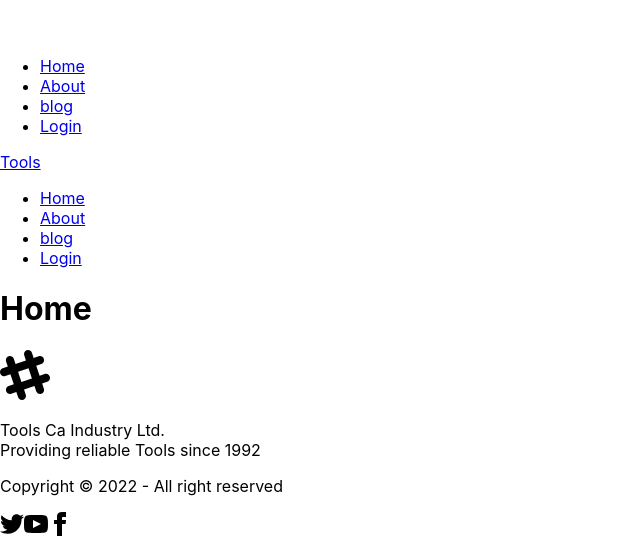
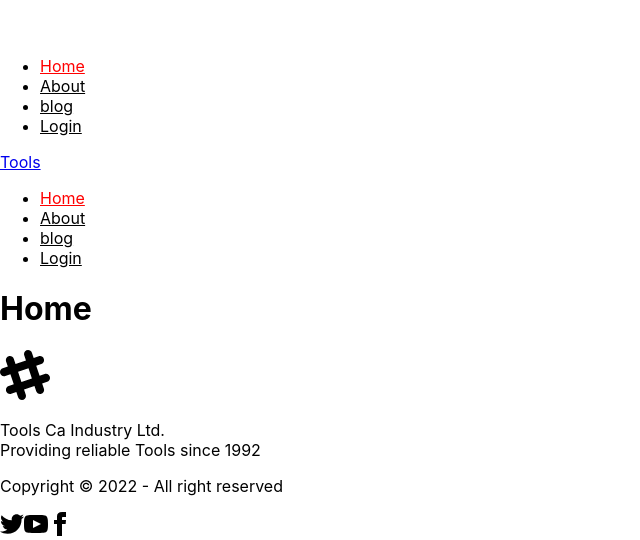
Before and after one commit to Tanvirmehedi/manufacturer-website-client-side, a React (Create React App) app: page / in a window 1280 px wide. Shown: the part 1244-1784 px from the top of the page, without its empty margins (0-640 px from the left). Built offline with nearby package versions, Linux system fonts and the light colour scheme.

Commit message:
custom link added

```diff
--- /dev/null
+++ b/src/components/CustomLink.js
@@ -0,0 +1,17 @@
+import React from "react";
+import { Link, useMatch, useResolvedPath } from "react-router-dom";
+
+function CustomLink({ children, to, ...props }) {
+  let resolved = useResolvedPath(to);
+  let match = useMatch({ path: resolved.pathname, end: true });
+
+  return (
+    <div>
+      <Link style={{ color: match ? "red" : "inherit" }} to={to} {...props}>
+        {children}
+      </Link>
+    </div>
+  );
+}
+
+export default CustomLink;
--- a/src/components/Navbar.js
+++ b/src/components/Navbar.js
@@ -1,20 +1,21 @@
 import React from "react";
 import { Link } from "react-router-dom";
+import CustomLink from "./CustomLink";
 
 const Navbar = () => {
   const menuItems = (
     <>
       <li>
-        <Link to="/">Home</Link>
+        <CustomLink to="/">Home</CustomLink>
       </li>
       <li tabIndex="0">
-        <Link to="/about">About</Link>
+        <CustomLink to="/about">About</CustomLink>
       </li>
       <li>
-        <Link to="/blog">blog</Link>
+        <CustomLink to="/blog">blog</CustomLink>
       </li>
       <li>
-        <Link to="/login">Login</Link>
+        <CustomLink to="/login">Login</CustomLink>
       </li>
     </>
   );
```
